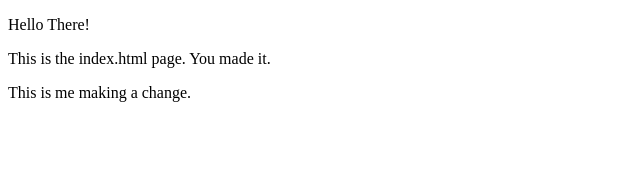
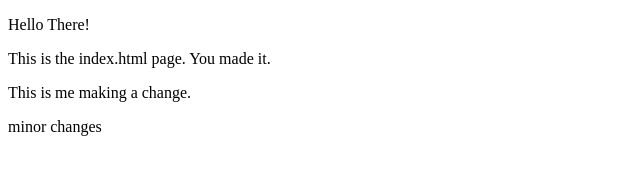
Before and after one commit to ChadGalusha-Capgemini/PracticeRepoFeb2022, a plain HTML site: page index.html in a window 1280 px wide. Shown: the whole page, without its empty margins (0-640 px from the left). Drawn offline with Linux system fonts and the light colour scheme.

Commit message:
2nd change to index.html

```diff
--- a/index.html
+++ b/index.html
@@ -7,6 +7,7 @@
 	<p>Hello There!</p>
 	<p>This is the index.html page. You made it.</p>
 	<p>This is me making a change.</p>
+	<p>minor changes</p>
 </body>
 <footer>
 
```
